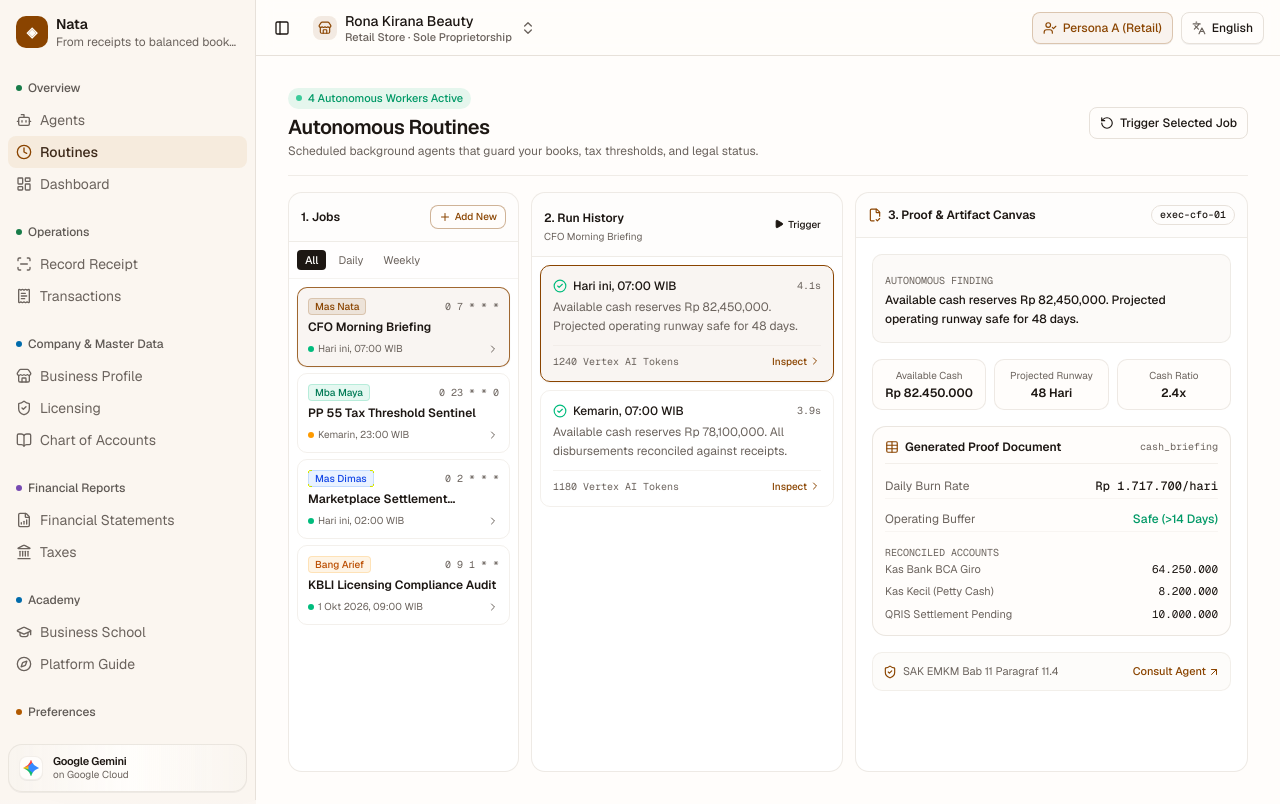
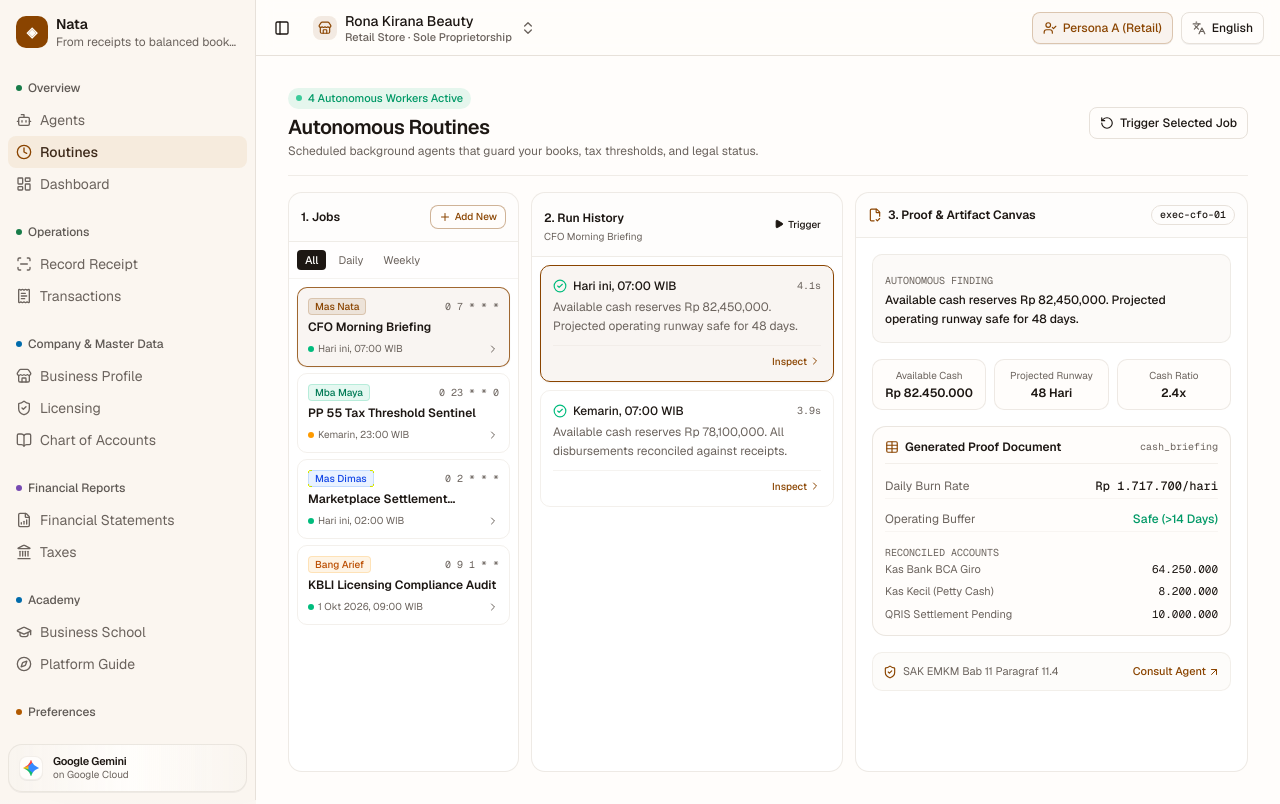
Before and after one commit to okihita/nata, a Next.js app in the folder web/: page /routines in a window 1280 px wide. Built offline with nearby package versions, Linux system fonts and the light colour scheme.

Commit message:
refactor(routines): remove token count label from execution history cards

```diff
--- a/web/src/app/(app)/routines/page.tsx
+++ b/web/src/app/(app)/routines/page.tsx
@@ -360,10 +360,7 @@ export default function RoutinesPage() {
                     {isEn ? exec.findingSummaryEn : exec.findingSummary}
                   </p>
 
-                  <div className="flex items-center justify-between pt-2 border-t border-border/40 mt-2 text-[10px]">
-                    <span className="text-muted-foreground font-mono">
-                      {exec.tokensUsed} Vertex AI Tokens
-                    </span>
+                  <div className="flex items-center justify-end pt-2 border-t border-border/40 mt-2 text-[10px]">
                     <span className="text-primary font-medium flex items-center gap-0.5">
                       {isEn ? "Inspect" : "Periksa"} <ChevronRight className="size-3" />
                     </span>
```
